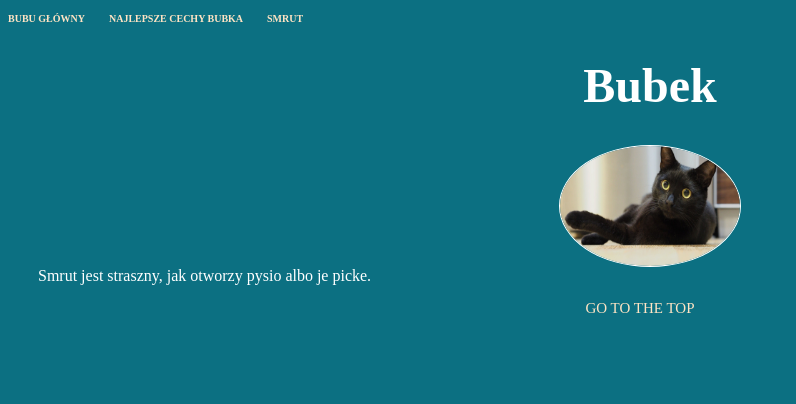
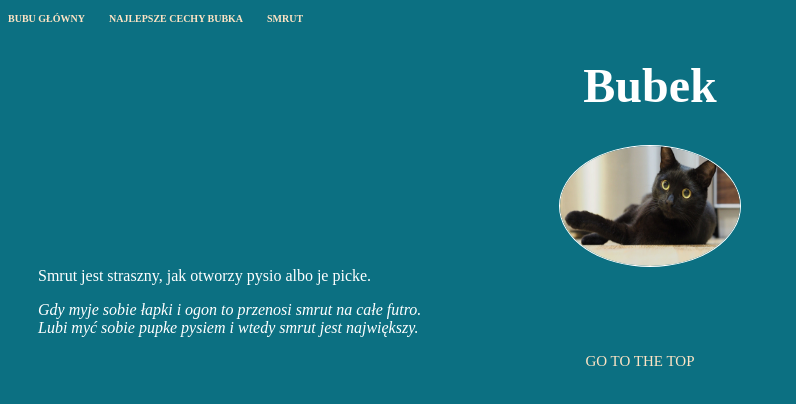
Before and after one commit to PsychoKat93/homepage, a plain HTML site: page smrut.html in a window 1280 px wide. Shown: the whole page, without its empty margins (0-796 px from the left). Drawn offline with Linux system fonts and the light colour scheme.

Commit message:
doprecyzowanie-smrodu

```diff
--- a/smrut.html
+++ b/smrut.html
@@ -21,7 +21,13 @@
         <h1>Bubek</h1>
         <img src="./assets/pic03.jpg" alt="BUBU FACE" />
       </header>
-      <article>Smrut jest straszny, jak otworzy pysio albo je picke.</article>
+      <article>
+        Smrut jest straszny, jak otworzy pysio albo je picke.
+        <p class="o-smrodzie">
+          Gdy myje sobie łapki i ogon to przenosi smrut na całe futro. <br />
+          Lubi myć sobie pupke pysiem i wtedy smrut jest największy.
+        </p>
+      </article>
     </main>
 
     <footer class="page-footer">
--- a/styles.css
+++ b/styles.css
@@ -61,3 +61,7 @@ nav a {
   margin-right: 20px;
   font-size: 10px;
 }
+
+.o-smrodzie{
+  font-style: italic;
+ }
```
